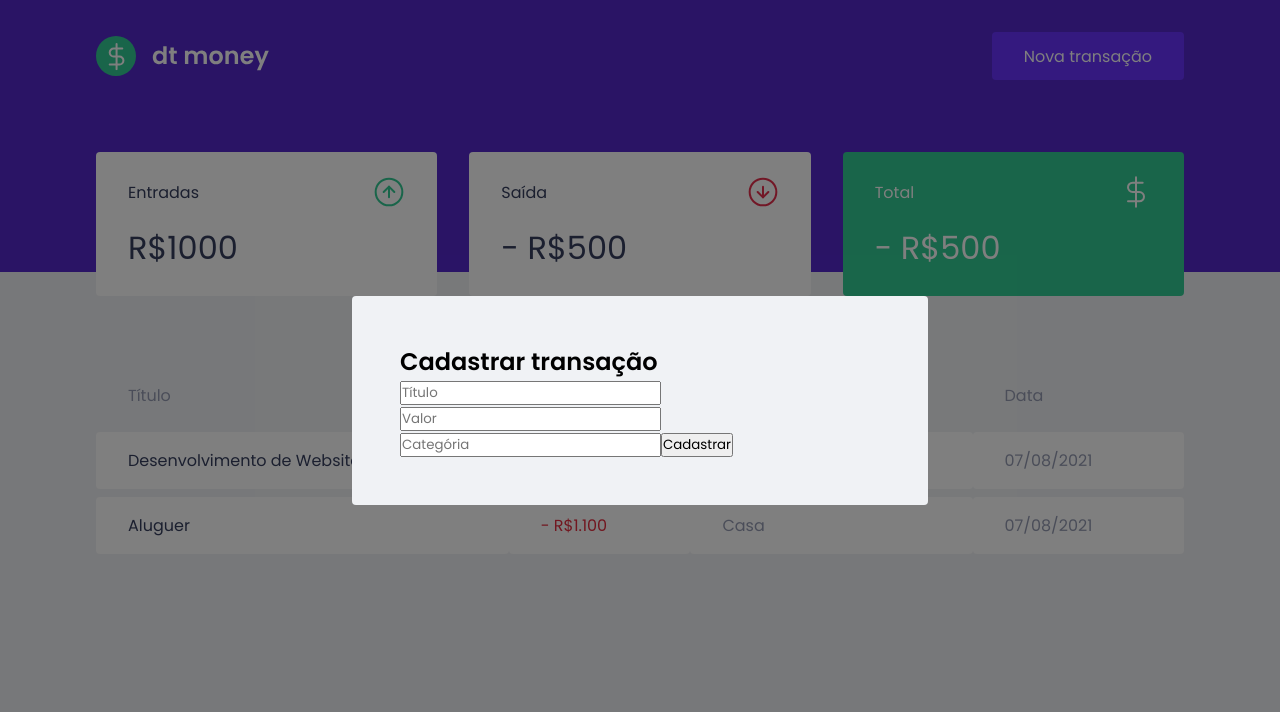
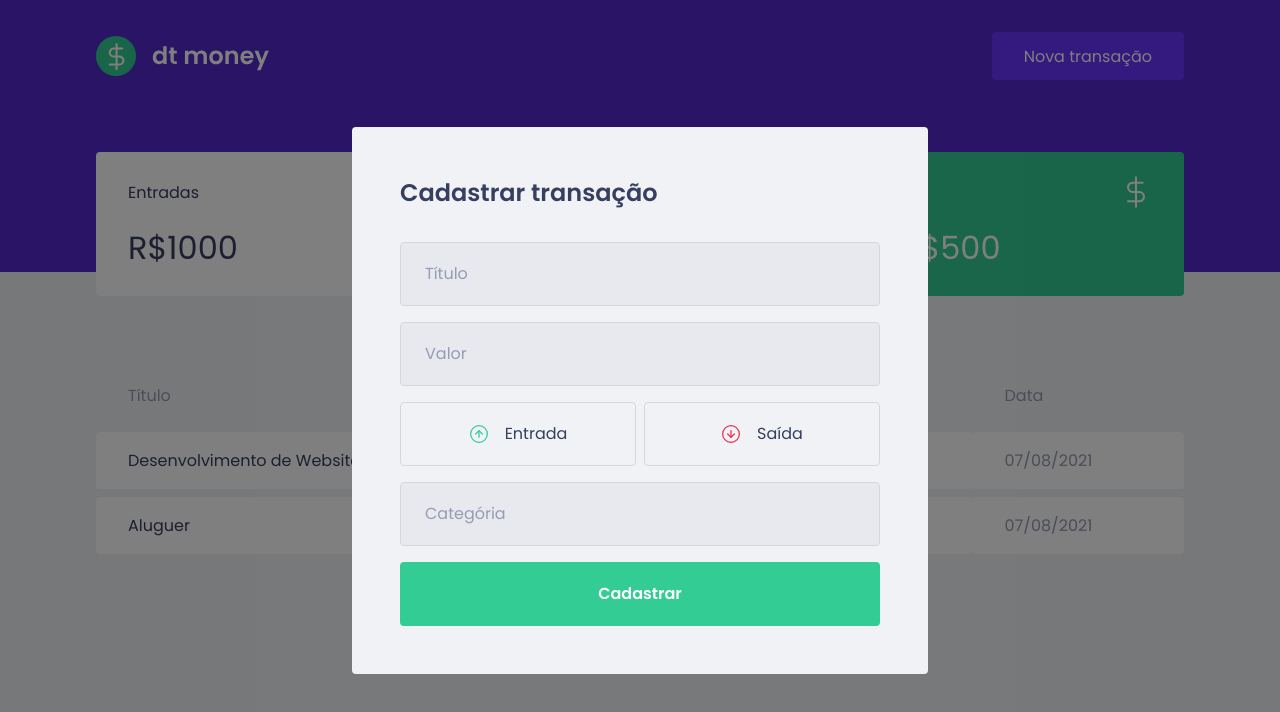
Before and after one commit to PedroMakengo/dtmoney, a React (Create React App) app: page / in a window 1280 px wide. Both pictures are taken after a click on the button "Nova transação". Shown: the top 712 px of the page. Built offline with nearby package versions, Linux system fonts and the light colour scheme; no server answers; what miragejs would draw is missing.

Commit message:
NewTransictionModal create my compoonents

```diff
--- a/src/components/NewTransictionModal/index.tsx
+++ b/src/components/NewTransictionModal/index.tsx
@@ -1,5 +1,9 @@
 import Modal from 'react-modal';
-import { Container } from './styles';
+
+import incomeImg from '../../assets/income.svg';
+import outcomeImg from '../../assets/outcome.svg';
+
+import { Container ,TransictionTypeContainer } from './styles';
 
 interface NewTransictionModalProps {
   isOpen: boolean;
@@ -27,6 +31,20 @@ export function NewTransictionModal({ isOpen, onRequestClose }: NewTransictionMo
           placeholder="Valor"
         />
 
+        <TransictionTypeContainer>
+          <button type="button">
+            <img src={incomeImg} alt="Entrada" />
+            <span>Entrada</span>
+          </button>
+
+          <button>
+            <img src={outcomeImg} alt="Saída" />
+            <span>
+              Saída
+            </span>
+          </button>
+        </TransictionTypeContainer>
+
         <input
           type="text"
           placeholder="Categória"
--- a/src/components/NewTransictionModal/styles.ts
+++ b/src/components/NewTransictionModal/styles.ts
@@ -1,7 +1,87 @@
 import styled  from 'styled-components';
 
+// yarn add polished
 
 export const Container = styled.form `
+  h2 {
+    color: var(--text-title);
+    font-size: 1.5rem;
+    margin-bottom: 2rem;
+  }
 
+  input {
+    width: 100%;
+    padding: 0 1.5rem;
+    height: 4rem;
+    border-radius: 0.25rem;
 
-`
+    background: #e7e9ee;
+    border: 1px solid #d7d7d7;
+
+    font-weight: 400;
+    font-size: 1rem;
+
+    &::placeholder {
+      color: var(--text-body);
+    }
+
+    & + input {
+      margin-top: 1rem;
+    }
+  }
+
+  button[type="submit"] {
+    width: 100%;
+    padding: 0 1.5rem;
+    height: 4rem;
+    background: var(--green);
+    color: #FFF;
+    border-radius: 0.25rem;
+    border: 0;
+    font-size: 1rem;
+    margin-top: 1rem;
+    transition: filter 0.2s;
+    font-weight: 600;
+
+    &:hover {
+      filter: brightness(0.9);
+    }
+  }
+
+`;
+
+export const TransictionTypeContainer = styled.div `
+  margin: 1rem 0;
+  display: grid;
+  grid-template-columns: 1fr 1fr;
+  gap: 0.5rem;
+
+  button {
+    height: 4rem;
+    border: 1px solid #d7d7d7;
+    border-radius: 0.25rem;
+
+    background: transparent;
+
+    display: flex;
+    align-items: center;
+    justify-content: center;
+
+    &:hover {
+      border-color: #AAA;
+    }
+
+    img {
+      width: 20px;
+      height: 20px;
+    }
+
+    span {
+      display: inline-block;
+      margin-left: 1rem;
+      font-size: 1rem;
+      color: var(--text-title);
+    }
+  }
+
+`;
```
